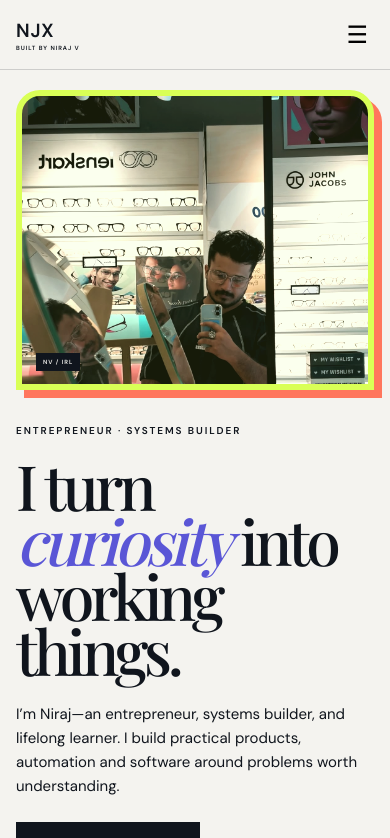
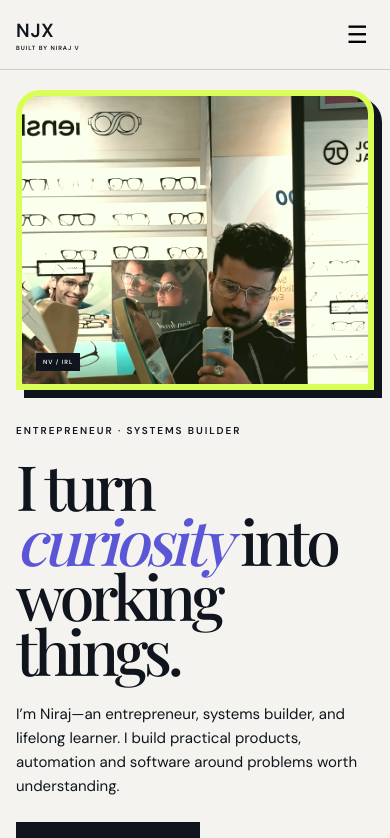
Before and after one commit to nirajvijay/njx-portfolio, a React (Vite) app: page / in a window 390 px wide. Shown: the top 838 px of the page. Built offline with nearby package versions, Linux system fonts and the light colour scheme; a web font is replaced by a local one.

Commit message:
Refine mobile portrait crop and frame

```diff
--- a/src/mobile-profile-seal.css
+++ b/src/mobile-profile-seal.css
@@ -1,7 +1,7 @@
 @media(max-width:720px){
   .p-hero{display:flex;flex-direction:column;min-height:0;padding:20px 16px 36px}
-  .p-hero-portrait{display:block;position:relative;order:1;top:auto;right:auto;width:100%;height:300px;aspect-ratio:auto;margin:0 0 34px;border:6px solid var(--p-lime);border-radius:24px 24px 0 0;box-shadow:8px 8px 0 var(--p-coral);z-index:1}
-  .p-hero-portrait img{object-position:62% 54%;transform:scale(1.08);filter:brightness(1.08) saturate(.9) contrast(1.05)}
+  .p-hero-portrait{display:block;position:relative;order:1;top:auto;right:auto;width:100%;height:300px;aspect-ratio:auto;margin:0 0 34px;border:6px solid var(--p-lime);border-radius:24px 24px 0 0;box-shadow:8px 8px 0 var(--p-ink);z-index:1}
+  .p-hero-portrait img{object-position:61% 63%;transform:scale(1.52);filter:brightness(1.12) saturate(.88) contrast(1.08)}
   .p-hero-portrait figcaption{display:block;left:14px;bottom:13px;padding:5px 7px;background:var(--p-ink);color:var(--p-paper)}
   .p-hero-copy{order:2}
   .p-hero-copy .p-kicker{padding-right:0}
```
